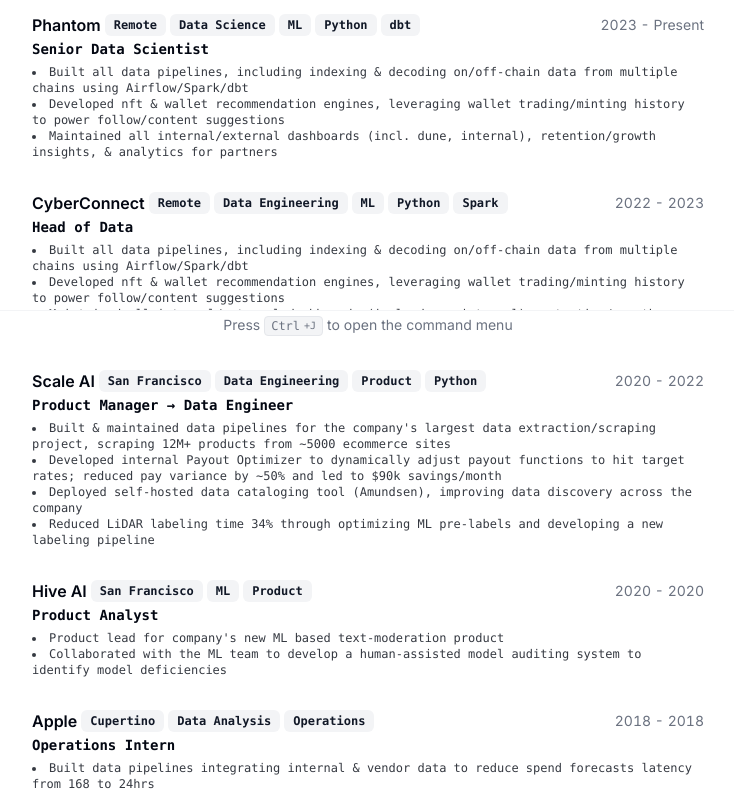
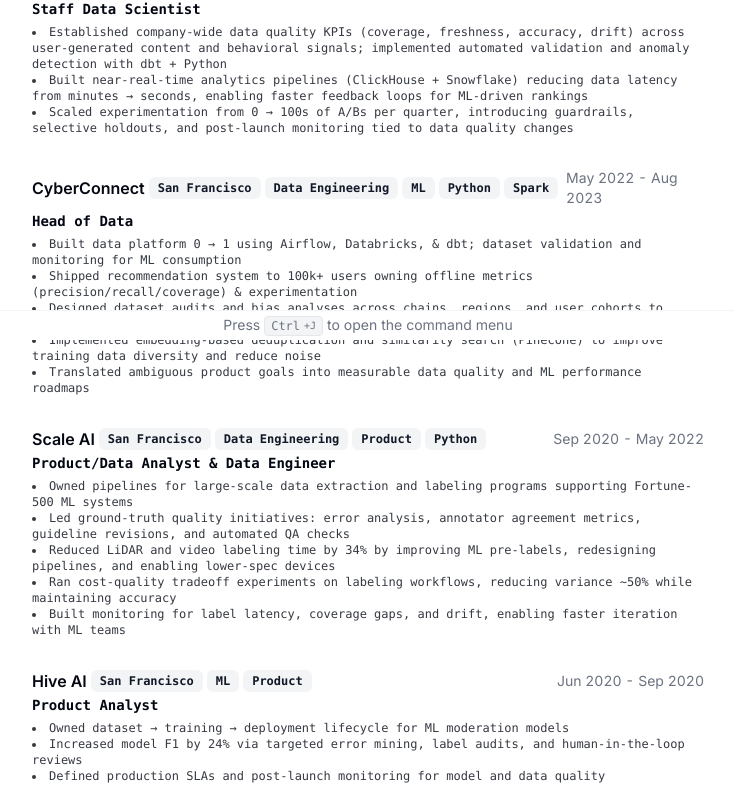
Before and after one commit to nazihkalo/nazihkalo-resume, a Next.js app: page / in a window 1280 px wide. Shown: the part 460-1252 px from the top of the page, without its empty margins (272-1006 px from the left). Built offline with nearby package versions, Linux system fonts and the light colour scheme.

Commit message:
Refactor CommandMenu component to use state for OS detection and update resume data with new job titles, descriptions, and improved formatting.

```diff
--- a/src/components/command-menu.tsx
+++ b/src/components/command-menu.tsx
@@ -20,10 +20,11 @@
 
 export const CommandMenu = ({ links }: Props) => {
   const [open, setOpen] = React.useState(false);
-  let isMac =
-    typeof window !== "undefined"
-      ? window.navigator.userAgent.indexOf("Mac") > -1
-      : false;
+  const [isMac, setIsMac] = React.useState(false);
+
+  React.useEffect(() => {
+    setIsMac(window.navigator.userAgent.indexOf("Mac") > -1);
+  }, []);
 
   React.useEffect(() => {
     const down = (e: KeyboardEvent) => {
--- a/src/data/resume-data.tsx
+++ b/src/data/resume-data.tsx
@@ -8,10 +8,8 @@
   about: "Data Scientist / Engineer focused on building high-quality data products and ML systems.",
   summary: (
     <>
-      From the wild world of crypto to the dynamic domain of data science,
-      my passion for exploring the cutting edge has led me down an exciting path of discovery.
-      I&apos;ve worked across multiple layers of the data stack; as a data scientist, data engineer, product analyst and a bit of frontend development.
-      I enjoy exploring the power of AI, macro & behavioral economics, and incentive models to uncover insights that can help the companies I work with thrive.
+      8+ years building analytics & ML platforms from 0→1. Scaled experimentation, real-time analytics, and recommender systems powering millions of users.
+      Deeply interested in reinforcement learning, crypto, and decentralized technologies—always learning something new to stay sharp.
     </>
   ),
   avatarUrl: "/me.jpeg",
@@ -62,16 +60,16 @@
     {
       company: "Phantom",
       link: "https://phantom.app",
-      badges: ["Remote", "Data Science", "ML", "Python", "dbt"],
-      title: "Senior Data Scientist",
-      start: "2023",
+      badges: ["SF / NYC", "Data Science", "ML", "Python", "dbt"],
+      title: "Staff Data Scientist",
+      start: "Aug 2023",
       end: "Present",
       description: (
         <>
           <ul className="list-inside list-disc">
-            <li>Built all data pipelines, including indexing & decoding on/off-chain data from multiple chains using Airflow/Spark/dbt</li>
-            <li>Developed nft & wallet recommendation engines, leveraging wallet trading/minting history to power follow/content suggestions</li>
-            <li>Maintained all internal/external dashboards (incl. dune, internal), retention/growth insights, & analytics for partners</li>
+            <li>Established company-wide data quality KPIs (coverage, freshness, accuracy, drift) across user-generated content and behavioral signals; implemented automated validation and anomaly detection with dbt + Python</li>
+            <li>Built near-real-time analytics pipelines (ClickHouse + Snowflake) reducing data latency from minutes → seconds, enabling faster feedback loops for ML-driven rankings</li>
+            <li>Scaled experimentation from 0 → 100s of A/Bs per quarter, introducing guardrails, selective holdouts, and post-launch monitoring tied to data quality changes</li>
           </ul>
         </>
       ),
@@ -79,16 +77,18 @@
     {
       company: "CyberConnect",
       link: "https://cyberconnect.me",
-      badges: ["Remote", "Data Engineering", "ML", "Python", "Spark"],
+      badges: ["San Francisco", "Data Engineering", "ML", "Python", "Spark"],
       title: "Head of Data",
-      start: "2022",
-      end: "2023",
+      start: "May 2022",
+      end: "Aug 2023",
       description: (
         <>
           <ul className="list-inside list-disc">
-            <li>Built all data pipelines, including indexing & decoding on/off-chain data from multiple chains using Airflow/Spark/dbt</li>
-            <li>Developed nft & wallet recommendation engines, leveraging wallet trading/minting history to power follow/content suggestions</li>
-            <li>Maintained all internal/external dashboards (incl. dune, internal), retention/growth insights, & analytics</li>
+            <li>Built data platform 0 → 1 using Airflow, Databricks, & dbt; dataset validation and monitoring for ML consumption</li>
+            <li>Shipped recommendation system to 100k+ users owning offline metrics (precision/recall/coverage) & experimentation</li>
+            <li>Designed dataset audits and bias analyses across chains, regions, and user cohorts to ensure fair exposure and robust model behavior</li>
+            <li>Implemented embedding-based deduplication and similarity search (Pinecone) to improve training data diversity and reduce noise</li>
+            <li>Translated ambiguous product goals into measurable data quality and ML performance roadmaps</li>
           </ul>
         </>
       ),
@@ -97,16 +97,17 @@
       company: "Scale AI",
       link: "https://scale.com",
       badges: ["San Francisco", "Data Engineering", "Product", "Python"],
-      title: "Product Manager → Data Engineer",
-      start: "2020",
-      end: "2022",
+      title: "Product/Data Analyst & Data Engineer",
+      start: "Sep 2020",
+      end: "May 2022",
       description: (
         <>
           <ul className="list-inside list-disc">
-            <li>Built & maintained data pipelines for the company&apos;s largest data extraction/scraping project, scraping 12M+ products from ~5000 ecommerce sites</li>
-            <li>Developed internal Payout Optimizer to dynamically adjust payout functions to hit target rates; reduced pay variance by ~50% and led to $90k savings/month</li>
-            <li>Deployed self-hosted data cataloging tool (Amundsen), improving data discovery across the company</li>
-            <li>Reduced LiDAR labeling time 34% through optimizing ML pre-labels and developing a new labeling pipeline</li>
+            <li>Owned pipelines for large-scale data extraction and labeling programs supporting Fortune-500 ML systems</li>
+            <li>Led ground-truth quality initiatives: error analysis, annotator agreement metrics, guideline revisions, and automated QA checks</li>
+            <li>Reduced LiDAR and video labeling time by 34% by improving ML pre-labels, redesigning pipelines, and enabling lower-spec devices</li>
+            <li>Ran cost-quality tradeoff experiments on labeling workflows, reducing variance ~50% while maintaining accuracy</li>
+            <li>Built monitoring for label latency, coverage gaps, and drift, enabling faster iteration with ML teams</li>
           </ul>
         </>
       ),
@@ -116,13 +117,14 @@
       link: "https://thehive.ai",
       badges: ["San Francisco", "ML", "Product"],
       title: "Product Analyst",
-      start: "2020",
-      end: "2020",
+      start: "Jun 2020",
+      end: "Sep 2020",
       description: (
         <>
           <ul className="list-inside list-disc">
-            <li>Product lead for company&apos;s new ML based text-moderation product</li>
-            <li>Collaborated with the ML team to develop a human-assisted model auditing system to identify model deficiencies</li>
+            <li>Owned dataset → training → deployment lifecycle for ML moderation models</li>
+            <li>Increased model F1 by 24% via targeted error mining, label audits, and human-in-the-loop reviews</li>
+            <li>Defined production SLAs and post-launch monitoring for model and data quality</li>
           </ul>
         </>
       ),
```
